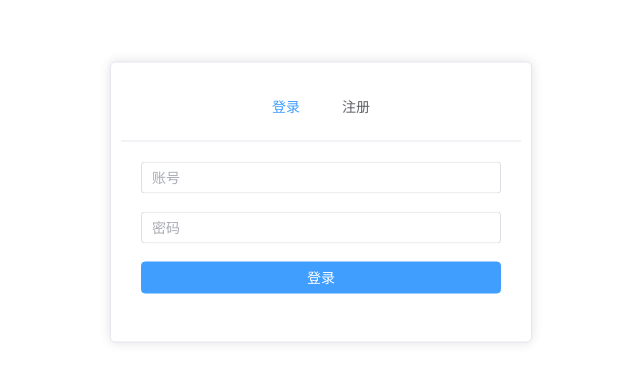
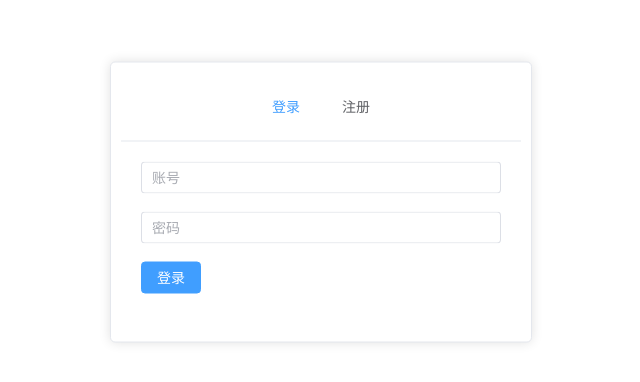
Before and after one commit to CoverGentle/vite-management, a Vue app: page /#/login in a window 1280 px wide. Shown: the part 198-580 px from the top of the page, without its empty margins (319-959 px from the left). Built offline with nearby package versions, Linux system fonts and the light colour scheme.

Commit message:
deep()样式修改

```diff
--- a/src/view/login.vue
+++ b/src/view/login.vue
@@ -147,12 +147,11 @@ const acceptForm = ()=>{
     .card-header {
       text-align: center;
     }
-
   }
 
   .loginForm {
     .btn-primary {
-      /deep/ .el-form-item__content {
+      .deep(el-form-item__content){
         justify-content: center;
 
         .el-button {
--- a/vite.config.ts
+++ b/vite.config.ts
@@ -3,6 +3,10 @@ import vue from '@vitejs/plugin-vue'
 
 // https://vitejs.dev/config/
 export default defineConfig({
+
+
+  //生产服务器中基本的公共路径
+  base:'./',
   plugins: [
     vue(),
   ]
```
